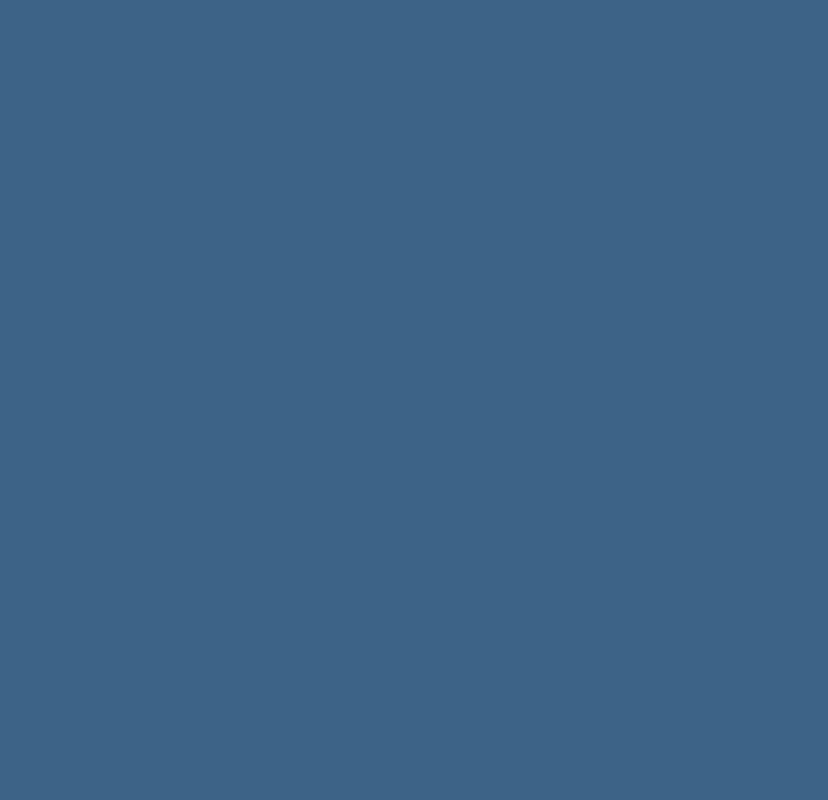
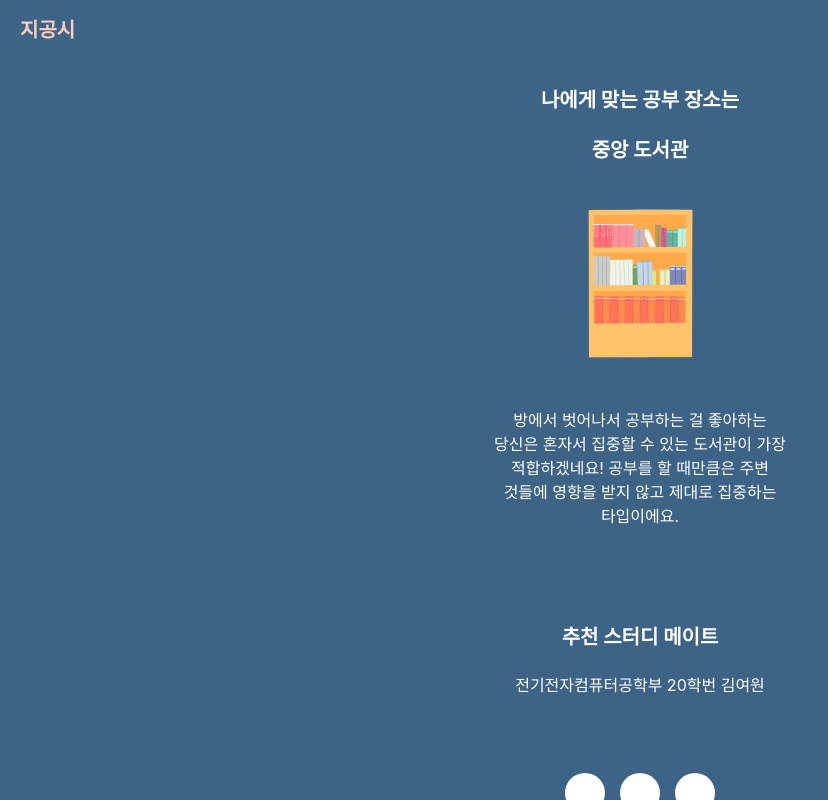
Before and after one commit to GDSC-GIST/2nd_2023_Ggongsi, a React (Create React App) app in the folder Ggongsi-fe/: page / in a window 1280 px wide. Shown: the whole page, without its empty margins (0-828 px from the left). Built offline with nearby package versions, Linux system fonts and the light colour scheme.

Commit message:
Add page Layout

```diff
--- a/Ggongsi-fe/src/App.js
+++ b/Ggongsi-fe/src/App.js
@@ -1,7 +1,17 @@
+import Layout from "components/Layout";
+import ResultPage from "pages/ResultPage";
+import { BrowserRouter, Route, Routes } from "react-router-dom";
+
 const App = () => {
   return (
-    <></>
+    <BrowserRouter>
+      <Routes>
+        <Route element={<Layout />}>
+          <Route path="/" element={<ResultPage />} />
+        </Route>
+      </Routes>
+    </BrowserRouter>
   );
-}
+};
 
 export default App;
--- /dev/null
+++ b/Ggongsi-fe/src/components/Header.js
@@ -0,0 +1,25 @@
+import { colorSet } from "utils/style";
+
+const Header = () => {
+  return (
+    <div
+      style={{ height: "20px", margin: "0px 0px 30px 0px", padding: "20px" }}
+    >
+      <button style={{ padding: "0px", border: "none", background: "none" }}>
+        <p
+          style={{
+            margin: "0px",
+            lineHeight: "20px",
+            color: colorSet.pink,
+            fontSize: "20px",
+            fontWeight: "bold",
+          }}
+        >
+          지공시
+        </p>
+      </button>
+    </div>
+  );
+};
+
+export default Header;
--- /dev/null
+++ b/Ggongsi-fe/src/components/Layout.js
@@ -0,0 +1,13 @@
+import { Outlet } from "react-router-dom";
+import Header from "./Header";
+
+const Layout = () => {
+  return (
+    <div style={{ height: "100%", paddingBottom: "100px" }}>
+      <Header />
+      <Outlet />
+    </div>
+  );
+};
+
+export default Layout;
--- a/Ggongsi-fe/src/index.css
+++ b/Ggongsi-fe/src/index.css
@@ -17,6 +17,7 @@ code {
 #root {
   width: 100vw;
   height: 100vh;
+  overflow: auto;
   background: #3d6387;
   word-break: keep-all;
 }
--- a/Ggongsi-fe/src/pages/ResultPage.js
+++ b/Ggongsi-fe/src/pages/ResultPage.js
@@ -1,46 +1,21 @@
 import MateRecommendation from "components/MateRecommendation";
 import PlaceRecommendation from "components/PlaceRecommendation";
 import ShareButton from "components/ShareButton";
-import { library } from "utils/place";
-import { colorSet } from "utils/style";
 
 const ResultPage = () => {
   return (
-    <div style={{ height: "100%" }}>
-      <div style={{ height: "60px", padding: "20px" }}>
-        <button style={{ padding: "0px", border: "none", background: "none" }}>
-          <p
-            style={{
-              margin: "0px",
-              lineHeight: "20px",
-              color: colorSet.pink,
-              fontSize: "20px",
-              fontWeight: "bold",
-            }}
-          >
-            지공시
-          </p>
-        </button>
-      </div>
-
     <div
       style={{
         display: "flex",
         flexDirection: "column",
         justifyContent: "center",
         alignItems: "center",
-          height: "calc(100%- 60px)",
-          padding: "30px",
         textAlign: "center",
       }}
     >
       <PlaceRecommendation place="library" />
 
-        <MateRecommendation
-          major="전기전자컴퓨터공학부"
-          sid={20}
-          name="김여원"
-        />
+      <MateRecommendation major="전기전자컴퓨터공학부" sid={20} name="김여원" />
 
       <div style={{ display: "flex", gap: "15px", marginTop: "50px" }}>
         <ShareButton />
@@ -48,7 +23,6 @@ const ResultPage = () => {
         <ShareButton />
       </div>
     </div>
-    </div>
   );
 };
 
```
Lines whose indentation alone changed are shown as unchanged.
